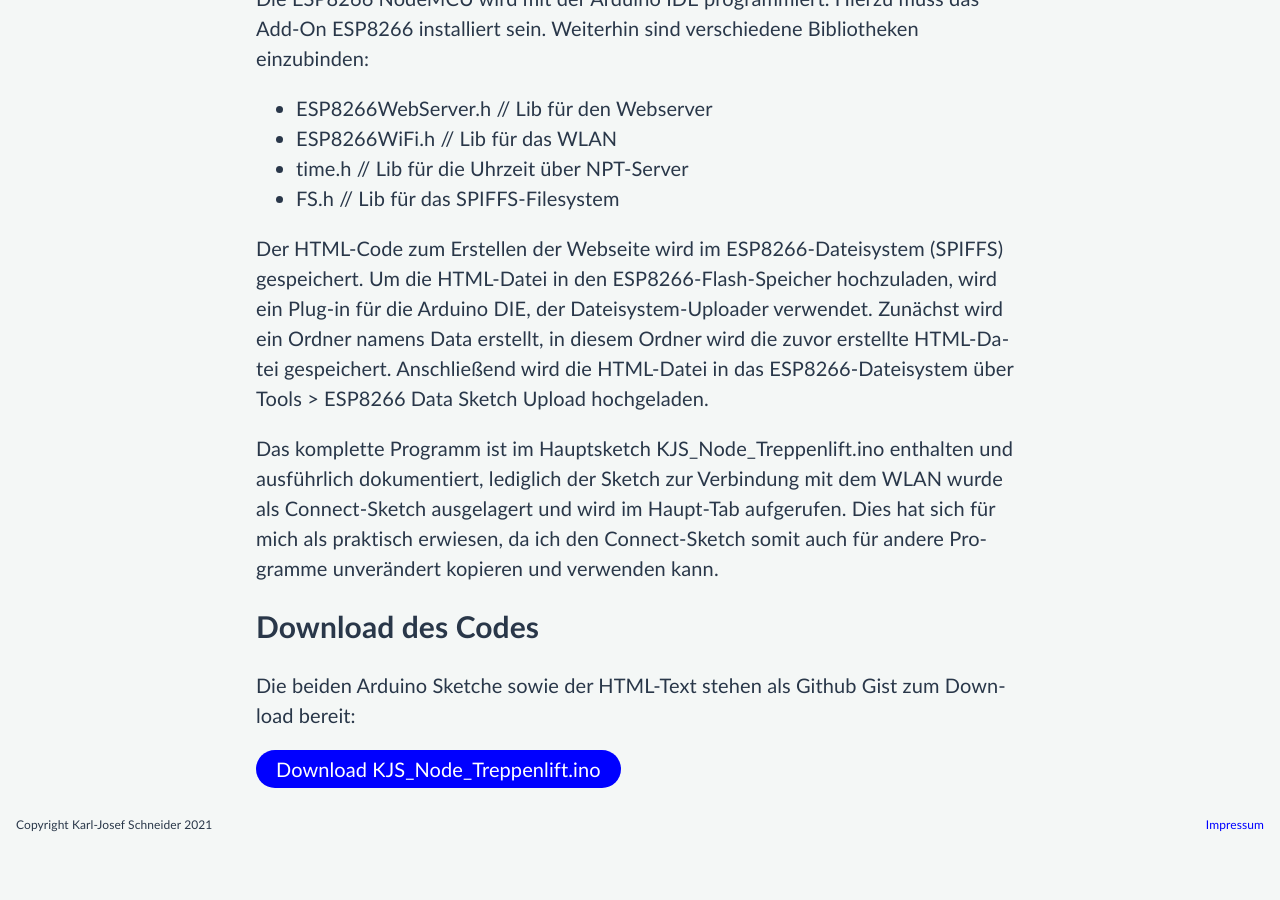
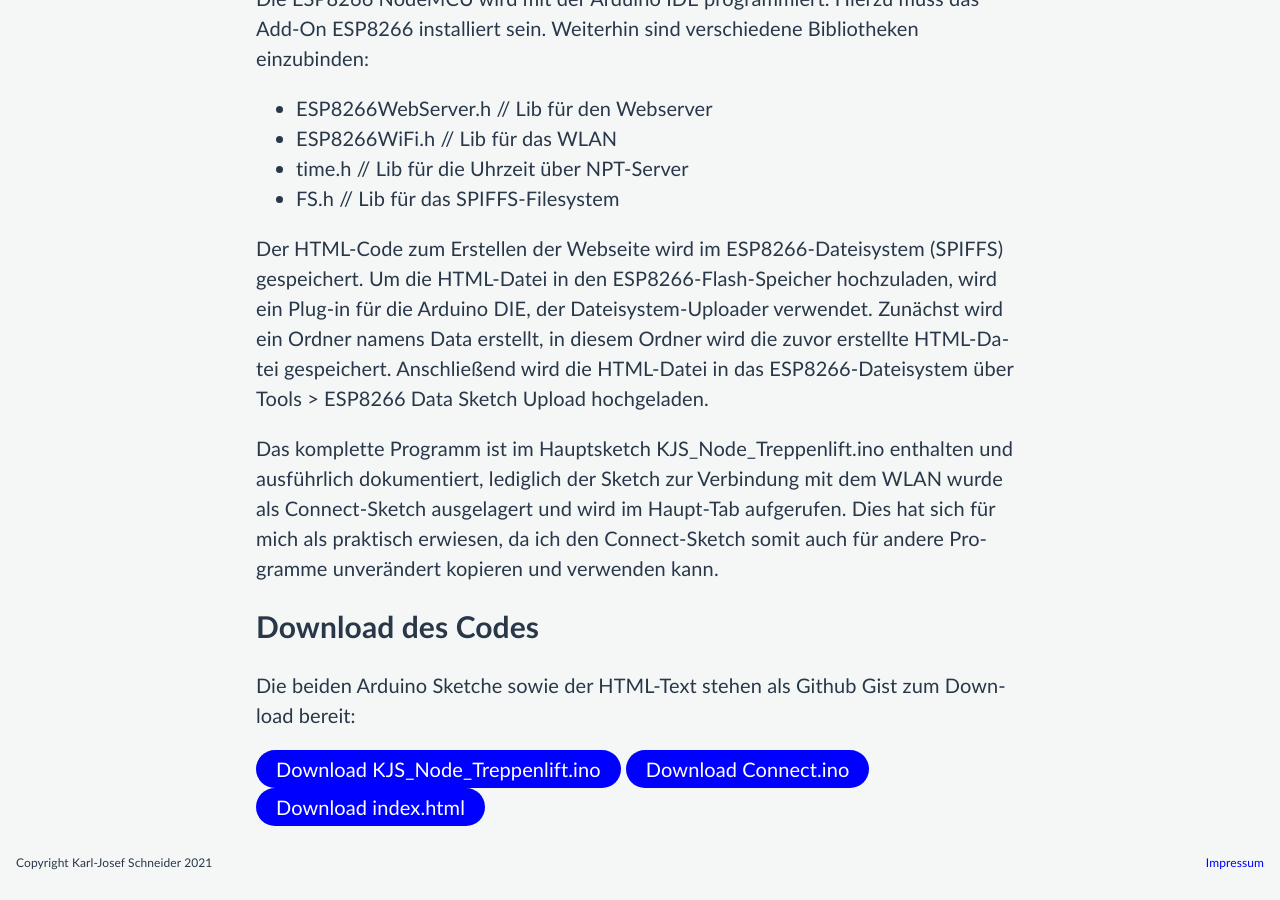
Before and after one commit to karljosefschneider/karljosefschneider.de, a Jekyll site: the page built from _haus/treppenlift.html, in a window 1280 px wide and 900 px high, scrolled down 3552 px. Built offline with Jekyll 4.4.1, drawn with Linux system fonts in a browser that asks for light colours; before the commit the page ends 4414 px from its top, so only the background shows below that.

Commit message:
Update treppenlift.html

```diff
--- a/_haus/treppenlift.html
+++ b/_haus/treppenlift.html
@@ -139,3 +139,15 @@ order: 5
     href="https://gist.github.com/karljosefschneider/da285d275893a9414d18bd7e4e7b53ef">
   Download KJS_Node_Treppenlift.ino
 </a>
+
+<a  class="button"
+    target="_blank"
+    href="https://gist.github.com/karljosefschneider/5d82abed98aff30130091d015b670a86">
+  Download Connect.ino
+</a>
+
+<a  class="button"
+    target="_blank"
+    href="https://gist.github.com/karljosefschneider/6e9b2771fbe261c0a791a8610e51e5b7">
+  Download index.html
+</a>
```
